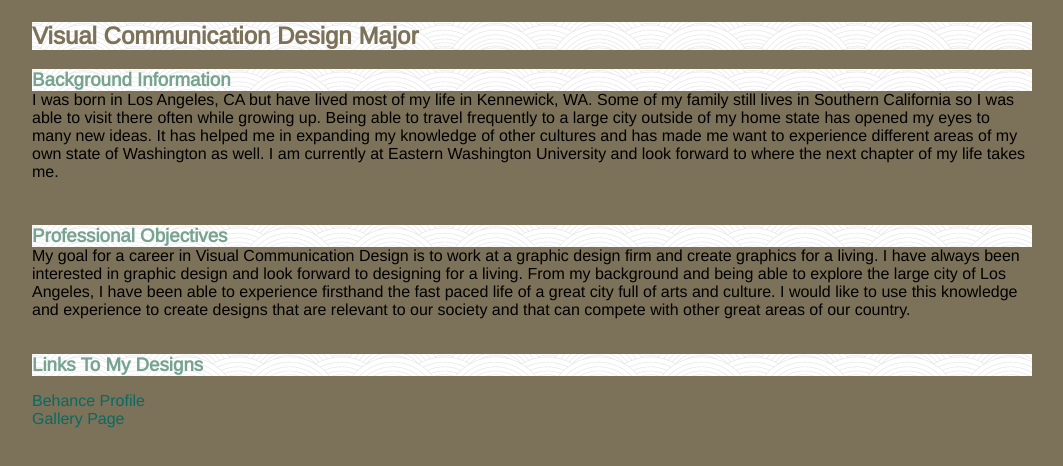
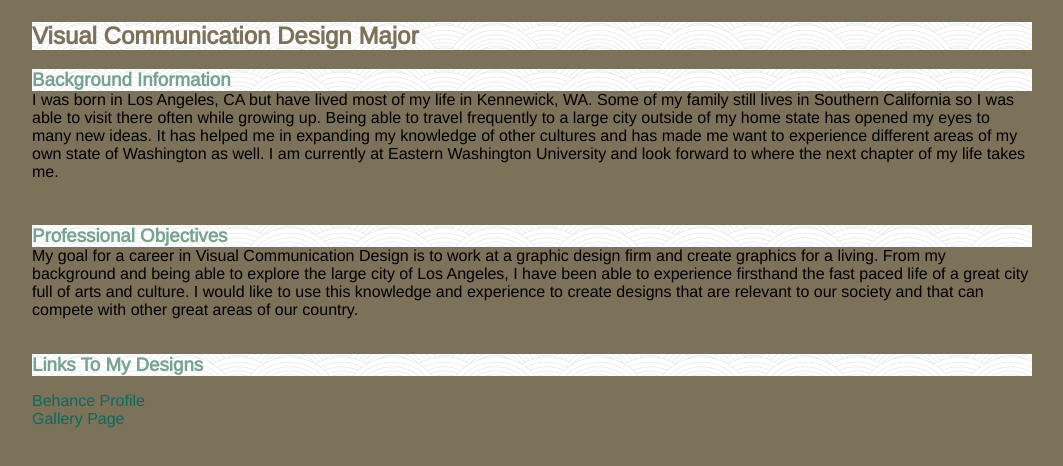
Before and after one commit to emschroeder/emschroeder.github.io, a plain HTML site: page index.html in a window 1280 px wide. Shown: the part 226-692 px from the top of the page, without its empty margins (108-1171 px from the left). Drawn offline with nearby package versions, Linux system fonts and the light colour scheme.

Commit message:
Edited Content

```diff
--- a/index.html
+++ b/index.html
@@ -57,7 +57,7 @@
 			<!-- OBJECTIVES -->
 			<div class="grid_12">
 <h3>Professional Objectives</h3>
-<p>My goal for a career in Visual Communication Design is to work at a graphic design firm and create graphics for a living. I have always been interested in graphic design and look forward to designing for a living. From my background and being able to explore the large city of Los Angeles, I have been able to experience firsthand the fast paced life of a great city full of arts and culture. I would like to use this knowledge and experience to create designs that are relevant to our society and that can compete with other great areas of our country. </p>
+<p>My goal for a career in Visual Communication Design is to work at a graphic design firm and create graphics for a living. From my background and being able to explore the large city of Los Angeles, I have been able to experience firsthand the fast paced life of a great city full of arts and culture. I would like to use this knowledge and experience to create designs that are relevant to our society and that can compete with other great areas of our country. </p>
 
 
 
```
